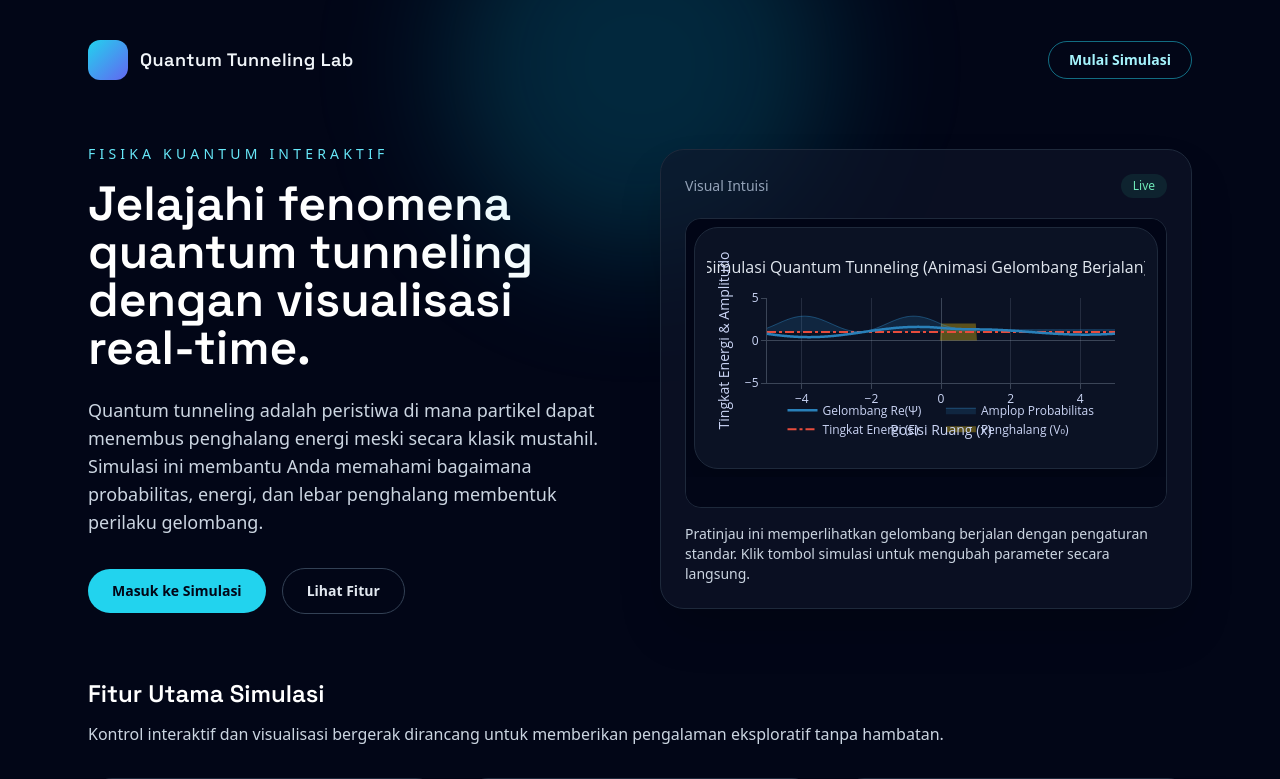
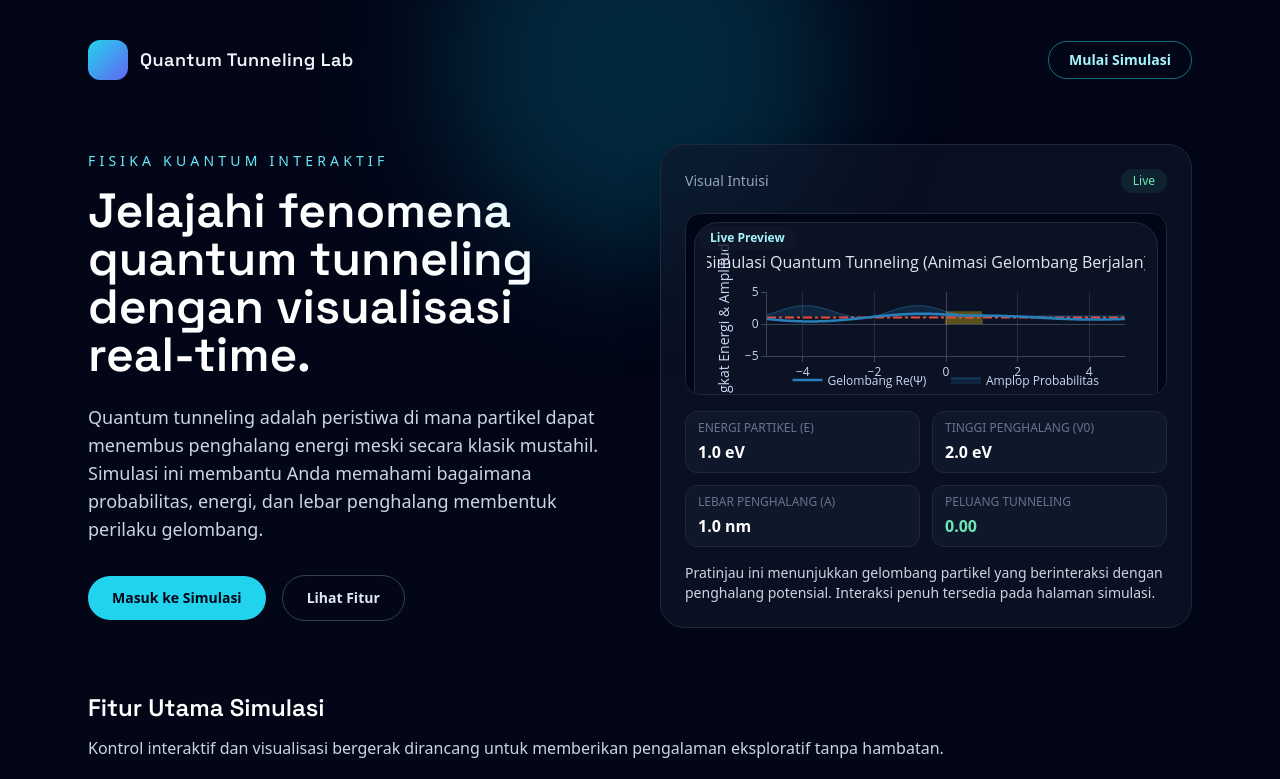
Before and after one commit to ZidanIndra/quantum-tunneling, a Flask app: page / in a window 1280 px wide. Shown: the top 779 px of the page. Run offline with Flask 3, Linux system fonts and the light colour scheme; some libraries are stand-ins or nearby versions.

Commit message:
implement dynamic preview updates and enhance styling for simulation interface in landing.html and index.html

```diff
--- a/static/js/script.js
+++ b/static/js/script.js
@@ -295,6 +295,17 @@ document.addEventListener("DOMContentLoaded", () => {
     };
 
     // Konfigurasi Tata Letak Grafik
+    const axisBase = {
+      zeroline: true,
+      zerolinecolor: "rgba(148, 163, 184, 0.35)",
+      showgrid: true,
+      gridcolor: "rgba(148, 163, 184, 0.18)",
+      linecolor: "rgba(148, 163, 184, 0.35)",
+      tickcolor: "rgba(148, 163, 184, 0.35)",
+      tickfont: { color: "#cbd5f5" },
+      titlefont: { color: "#cbd5f5" },
+    };
+
     const layout = {
       title: {
         text: isEmbed
@@ -305,27 +316,22 @@ document.addEventListener("DOMContentLoaded", () => {
       xaxis: {
         title: "Posisi Ruang (x)",
         range: viewState.xRange,
-        zeroline: true,
-        zerolinecolor: "rgba(148, 163, 184, 0.35)",
-        showgrid: true,
-        gridcolor: "rgba(148, 163, 184, 0.18)",
-        linecolor: "rgba(148, 163, 184, 0.35)",
-        tickcolor: "rgba(148, 163, 184, 0.35)",
-        tickfont: { color: "#cbd5f5" },
-        titlefont: { color: "#cbd5f5" },
+        ...axisBase,
+        showticklabels: !isEmbed,
+        ticks: isEmbed ? "" : "outside",
+        title: isEmbed ? "" : "Posisi Ruang (x)",
+        fixedrange: isEmbed,
       },
       yaxis: {
         title: "Tingkat Energi & Amplitudo",
         range: viewState.yRange,
-        zeroline: true,
-        zerolinecolor: "rgba(148, 163, 184, 0.35)",
-        gridcolor: "rgba(148, 163, 184, 0.18)",
-        linecolor: "rgba(148, 163, 184, 0.35)",
-        tickcolor: "rgba(148, 163, 184, 0.35)",
-        tickfont: { color: "#cbd5f5" },
-        titlefont: { color: "#cbd5f5" },
+        ...axisBase,
+        showticklabels: !isEmbed,
+        ticks: isEmbed ? "" : "outside",
+        title: isEmbed ? "" : "Tingkat Energi & Amplitudo",
+        fixedrange: isEmbed,
       },
-      margin: { t: isEmbed ? 30 : 50, l: 60, r: 30, b: isEmbed ? 40 : 60 },
+      margin: { t: isEmbed ? 20 : 50, l: isEmbed ? 20 : 60, r: 20, b: isEmbed ? 20 : 60 },
       showlegend: !isEmbed,
       legend: {
         orientation: "h",
@@ -334,11 +340,11 @@ document.addEventListener("DOMContentLoaded", () => {
         xanchor: "center",
         font: { color: "#cbd5f5" },
       },
-      dragmode: "pan",
+      dragmode: isEmbed ? false : "pan",
       uirevision: "view",
       plot_bgcolor: "rgba(15, 23, 42, 0)",
       paper_bgcolor: "rgba(15, 23, 42, 0)",
-      hovermode: "x",
+      hovermode: isEmbed ? false : "x",
       hoverlabel: {
         bgcolor: "rgba(15, 23, 42, 0.95)",
         bordercolor: "rgba(148, 163, 184, 0.4)",
@@ -349,7 +355,7 @@ document.addEventListener("DOMContentLoaded", () => {
     const config = {
       responsive: true,
       displayModeBar: false,
-      scrollZoom: true,
+      scrollZoom: !isEmbed,
     };
 
     if (!plotInitialized) {
--- a/templates/index.html
+++ b/templates/index.html
@@ -78,7 +78,7 @@
                         {% endif %}
                         <div
                             id="plot-container"
-                            class="{% if is_embed %}mt-2 h-52 w-full sm:h-56{% else %}mt-6 h-[420px] w-full{% endif %}"
+                            class="{% if is_embed %}mt-2 h-[180px] w-full{% else %}mt-6 h-[420px] w-full{% endif %}"
                         ></div>
                         <div
                             class="{% if is_embed %}mt-4 hidden{% else %}mt-5 flex flex-wrap gap-3{% endif %}"
--- a/templates/landing.html
+++ b/templates/landing.html
@@ -81,20 +81,63 @@
                                 >Live</span
                             >
                         </div>
-                        <div class="mt-5 overflow-hidden rounded-2xl border border-slate-800">
+                        <div
+                            class="mt-5 overflow-hidden rounded-2xl border border-slate-800"
+                        >
+                            <div class="relative">
+                                <span
+                                    class="absolute left-3 top-3 z-10 rounded-full bg-slate-900/80 px-3 py-1 text-xs font-semibold text-cyan-200"
+                                >
+                                    Live Preview
+                                </span>
                                 <iframe
                                     title="Preview Simulasi Quantum Tunneling"
                                     src="/simulate?embed=1"
-                                class="h-72 w-full"
+                                    class="h-[180px] w-full pointer-events-none"
                                     loading="lazy"
                                     scrolling="no"
                                     frameborder="0"
                                 ></iframe>
                             </div>
+                        </div>
+                        <div class="mt-4 grid grid-cols-2 gap-3 text-sm text-slate-300">
+                            <div class="rounded-xl border border-slate-800 bg-slate-900 px-3 py-2">
+                                <p class="text-xs uppercase text-slate-500">
+                                    Energi Partikel (E)
+                                </p>
+                                <p class="mt-1 text-base font-semibold text-white">
+                                    <span id="preview-e">1.0</span> eV
+                                </p>
+                            </div>
+                            <div class="rounded-xl border border-slate-800 bg-slate-900 px-3 py-2">
+                                <p class="text-xs uppercase text-slate-500">
+                                    Tinggi Penghalang (V0)
+                                </p>
+                                <p class="mt-1 text-base font-semibold text-white">
+                                    <span id="preview-v0">2.0</span> eV
+                                </p>
+                            </div>
+                            <div class="rounded-xl border border-slate-800 bg-slate-900 px-3 py-2">
+                                <p class="text-xs uppercase text-slate-500">
+                                    Lebar Penghalang (a)
+                                </p>
+                                <p class="mt-1 text-base font-semibold text-white">
+                                    <span id="preview-l">1.0</span> nm
+                                </p>
+                            </div>
+                            <div class="rounded-xl border border-slate-800 bg-slate-900 px-3 py-2">
+                                <p class="text-xs uppercase text-slate-500">
+                                    Peluang Tunneling
+                                </p>
+                                <p class="mt-1 text-base font-semibold text-emerald-300">
+                                    <span id="preview-t">0.00</span>
+                                </p>
+                            </div>
+                        </div>
                         <p class="mt-4 text-sm text-slate-300">
-                            Pratinjau ini memperlihatkan gelombang berjalan dengan
-                            pengaturan standar. Klik tombol simulasi untuk mengubah
-                            parameter secara langsung.
+                            Pratinjau ini menunjukkan gelombang partikel yang
+                            berinteraksi dengan penghalang potensial. Interaksi penuh
+                            tersedia pada halaman simulasi.
                         </p>
                     </div>
                 </section>
@@ -176,5 +219,29 @@
                 </section>
             </main>
         </div>
+        <script>
+            const previewData = { E: 1.0, V0: 2.0, L: 1.0 };
+
+            function updatePreviewValues(data) {
+                const eEl = document.getElementById("preview-e");
+                const v0El = document.getElementById("preview-v0");
+                const lEl = document.getElementById("preview-l");
+                const tEl = document.getElementById("preview-t");
+
+                if (eEl) eEl.textContent = data.E.toFixed(1);
+                if (v0El) v0El.textContent = data.V0.toFixed(1);
+                if (lEl) lEl.textContent = data.L.toFixed(1);
+                if (tEl) tEl.textContent = data.T.toFixed(2);
+            }
+
+            fetch("/api/simulate", {
+                method: "POST",
+                headers: { "Content-Type": "application/json" },
+                body: JSON.stringify(previewData),
+            })
+                .then((response) => response.json())
+                .then((data) => updatePreviewValues(data))
+                .catch(() => updatePreviewValues({ ...previewData, T: 0 }));
+        </script>
     </body>
 </html>
```
Lines whose indentation alone changed are shown as unchanged.
